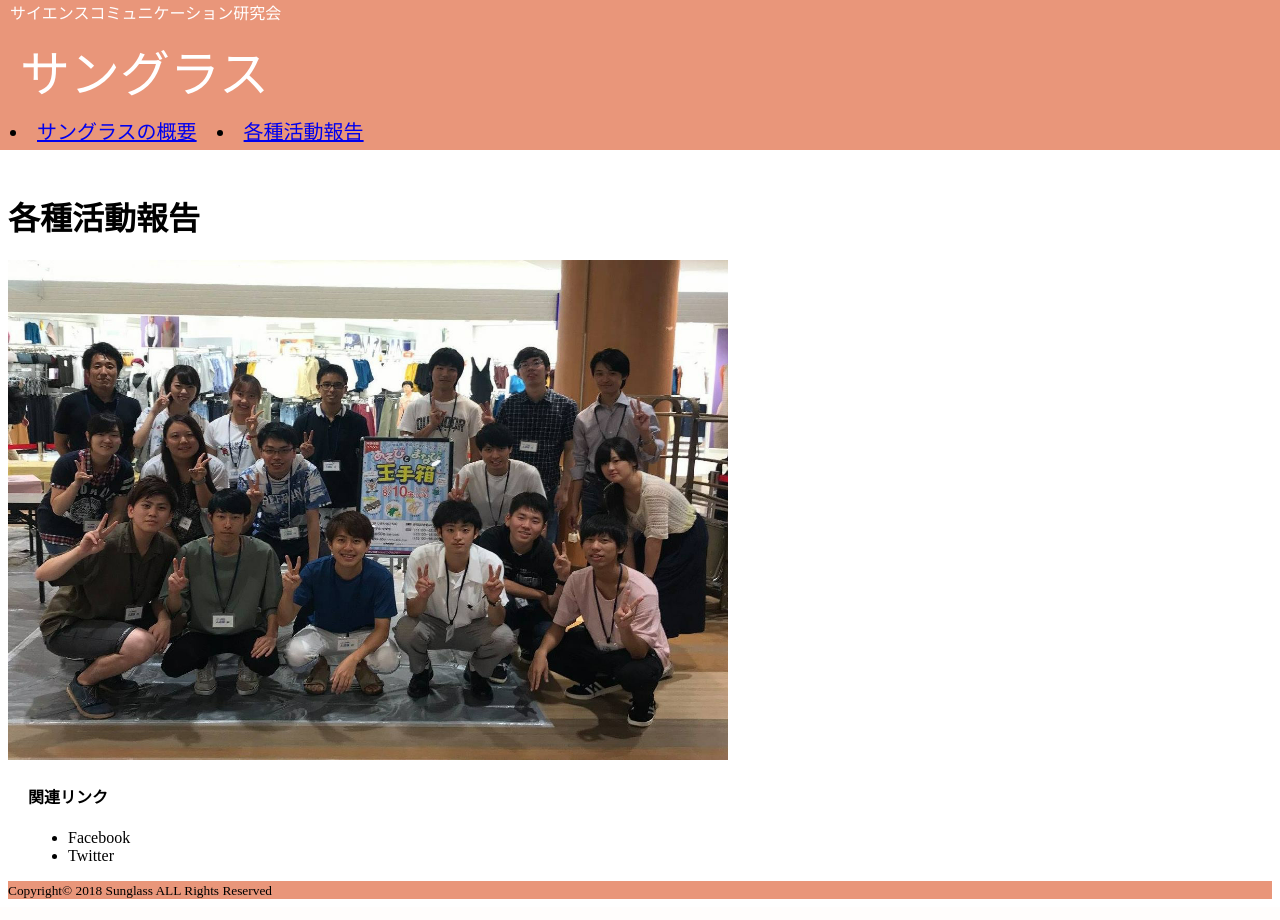
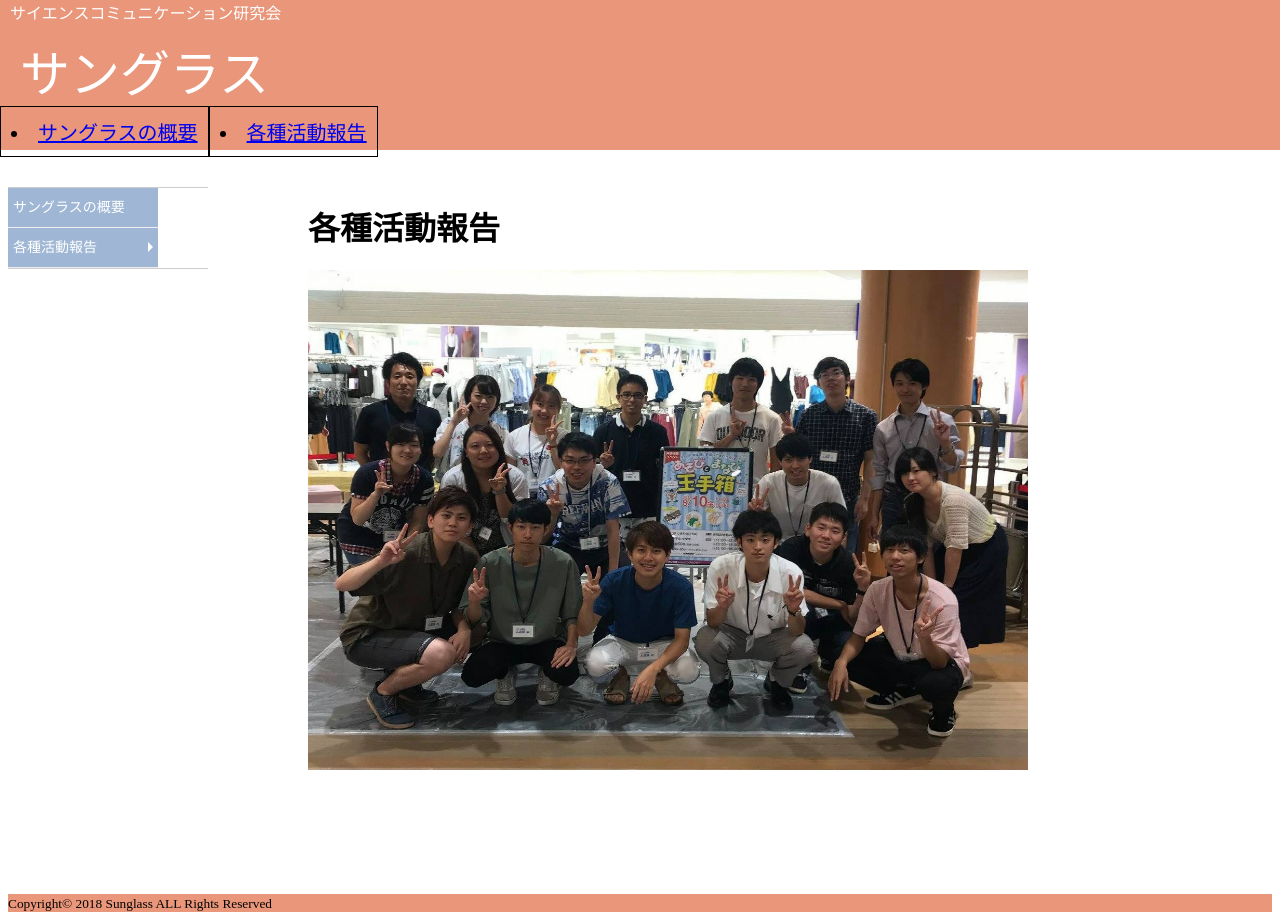
Before and after one commit to sahoI/Sunglass_Web, a PHP site: page /activity_report.html in a window 1280 px wide. Before the commit the page ends 899 px from the top, so only its background shows below. Run offline with PHP 8.4, Linux system fonts and the light colour scheme.

Commit message:
項目を少し良い感じにした

```diff
--- a/activity_report.html
+++ b/activity_report.html
@@ -15,6 +15,17 @@
     </div>
 </div>
 <div class="pageBody">
+    <div class="nabi">
+        <ul>
+            <li class="current"><a href="summary.html">サングラスの概要</a></li>
+            <li class="current"><a href="activity_report.html">各種活動報告</a>
+                <ul>
+                    <li>1</li>
+                    <li>2</li>
+                </ul>
+            </li>
+        </ul>
+    </div>
     <div class="pageBodyMain">
         <h1>各種活動報告</h1>
         <img src="IMG_2319.jpg" alt="" width="720" height="500">
--- a/stylesheet.css
+++ b/stylesheet.css
@@ -16,6 +16,7 @@
     padding-left: 20px;
     padding-top: 10px;
     font-size: 50px;
+    font-family: "Andale Mono";
 }
 
 .header-list {
@@ -25,16 +26,110 @@
 .header-list li {
     float: left;
     padding: 10px 10px;
-    border: px solid black;
+    border: 1px solid black;
+}
+.pageBody {
+    width: 1000px;
 }
 .pageBodyMain{/*メイン*/
     width: 600px;
     relative: 60px;
-    float: left;
-    margin-top: 150px;
+    float: right;
+    margin-top: 60px;
+    padding: 100px 100px;
 /*    padding-top: 100px;*/
 /*   padding-bottom: 60px;*/
 }
+.nabi { /*左側のナビ*/
+    float: left;
+    /*width: 200px;*/
+    margin-top: 150px;
+    position: fixed;
+    list-style-type: none;
+}
+.nabi ul {
+    margin-left: 0px;
+    padding-left: 0px;
+    width: 200px;
+    border-top:1px solid #cccccc;
+    text-decoration:none;
+    color:#555555;
+}
+.nabi li {
+    background-color: #eeeeee;
+}
+.nabi li:hover {
+    background-color:#aaaaaa;
+}
+.nabi > li {
+    border-bottom: none;
+}
+.nabi li {
+    position: relative;
+    width: 150px;
+    height: 40px;
+}
+.nabi > li {
+    border-bottom: none;
+}
+.nabi li:last-child {
+    border-bottom: none;
+}
+.nabi li:hover > ul > li {
+    border-bottom: none;
+}
+.nabi li > ul > li:last-child {
+    border-bottom: none;
+}
+.nabi li a {
+    display: block;
+    width: 150px;
+    height: 40px;
+    color: #fff;
+    font-size: 14px;
+    line-height: 2.8;
+    padding: 0 5px;
+    background: #9fb7d4;
+    border-bottom: 1px solid #eee;
+    box-sizing: border-box;
+    text-decoration: none;
+}
+.nabi > li:hover > a {/*layer-1*/
+    color: orange;
+    background: #afc6e2;
+}
+.nabi > li li:hover > a {/*layer-2*/
+    color: olive;
+    background: #afc6e2;
+}
+.nabi li:hover > ul > li {
+    overflow: visible;
+    top: -40px;
+    left: 110px;
+    height: 40px;
+}
+.nabi li ul li {
+    overflow: hidden;
+    height: 0;
+    left: 110px;
+    list-style: none;
+}
+.nabi li ul li a {
+    background: #9fb7d4;
+}
+.nabi li ul:before {
+    position: absolute;
+    content: "";
+    top: 14px;
+    left: 140px;
+    border: 5px solid transparent;
+    border-left: 5px solid #fff;
+}
+.nabi li:hover ul li ul li:hover > a {/*layer-3*/
+    color: pink;
+    background: #afc6e2;
+}
+.co
 
 /*おしらせ*/
 .newlist{
```
Also changed, not shown: summary.html (+8 -1 lines).
